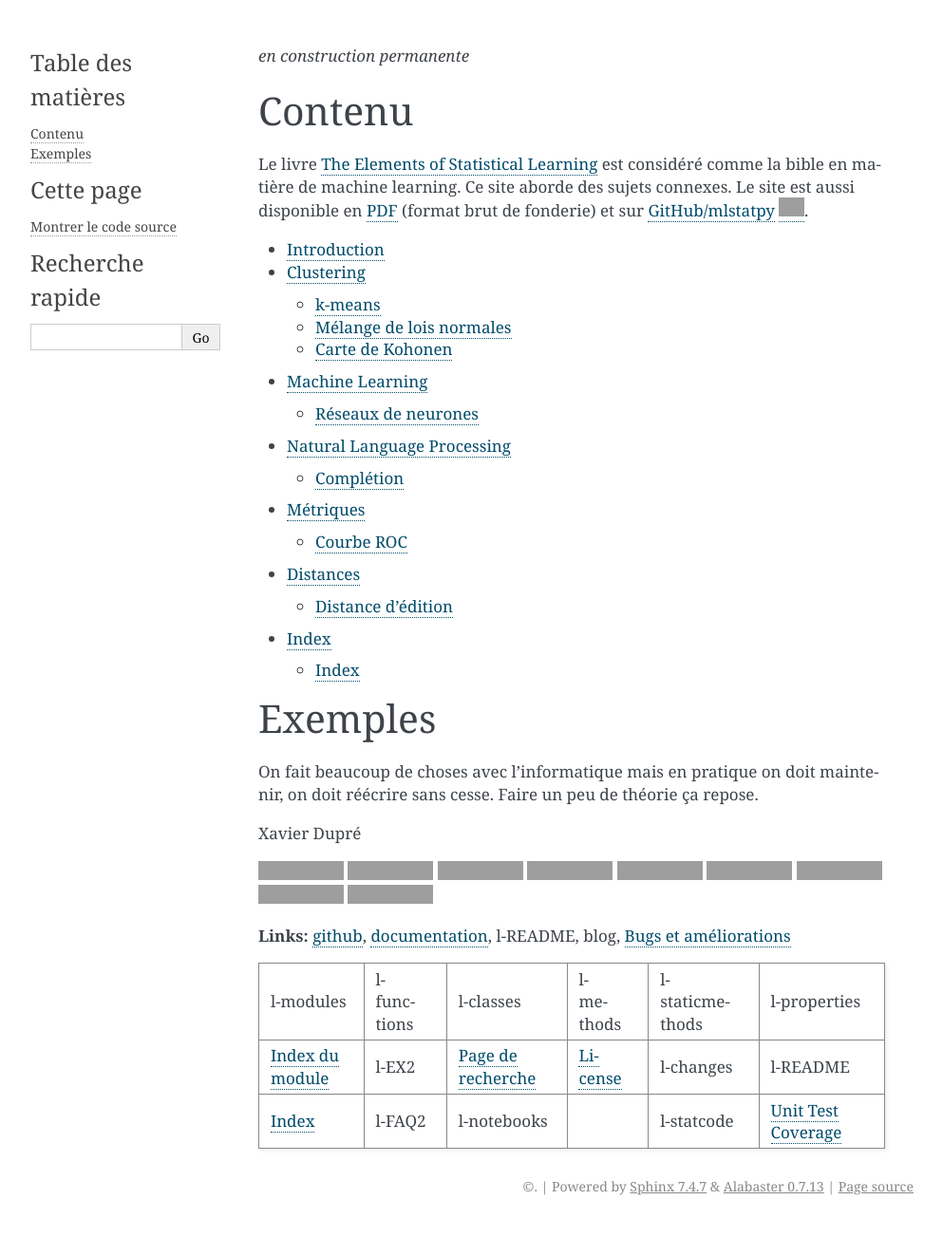
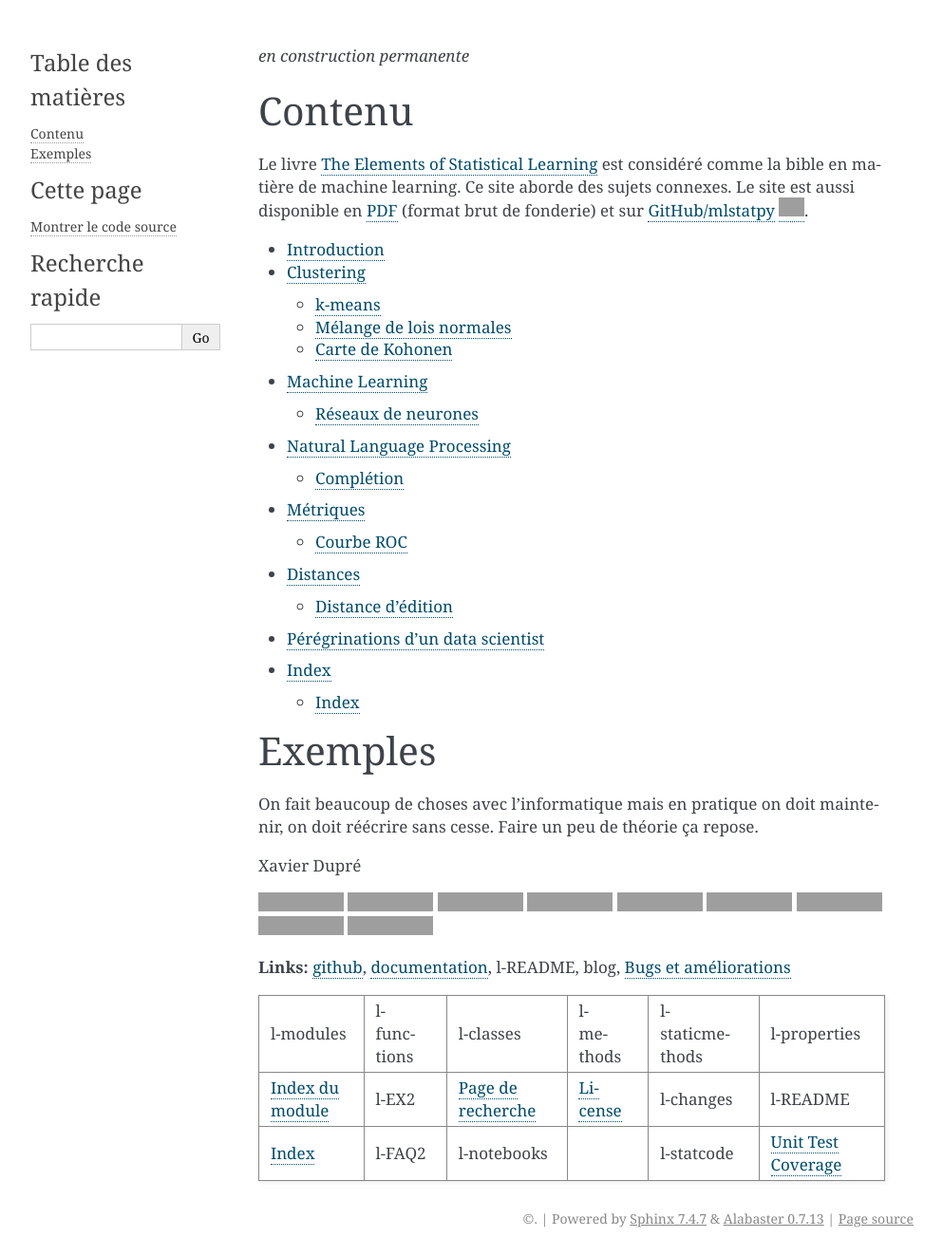
Before and after one commit to sdpython/mlstatpy, a Sphinx documentation site: the page built from _doc/sphinxdoc/source/index.rst, in a window 1280 px wide, cut to the strip 0-1323 px from the top of the page. Shown: the whole strip at 95% size, without its empty margins (148-1141 px from the left). Built offline with Sphinx 7.4.7, drawn with Linux system fonts in a browser that asks for light colours; pages that are not in the unit, such as notebooks, are missing from menus; the version number is read from the project's files by our own code; before the commit the page ends 1289 px from its top, so only the background shows below that; grey boxes are pictures that could not be loaded.

```diff
--- /dev/null
+++ b/_doc/sphinxdoc/source/c_garden/index.rst
@@ -0,0 +1,9 @@
+
+##################################
+Pérégrinations d'un data scientist
+##################################
+
+.. toctree::
+    :maxdepth: 1
+
+    ../notebooks/split_train_test
--- a/_doc/sphinxdoc/source/index.rst
+++ b/_doc/sphinxdoc/source/index.rst
@@ -22,6 +22,7 @@ Le site est aussi disponible en `PDF <http://www.xavierdupre.fr/app/mlstatpy/hel
     c_nlp/index
     c_metric/index
     c_dist/index
+    c_garden/index
     end_index
 
 Exemples
```
Also changed, not shown: 5 other files.
